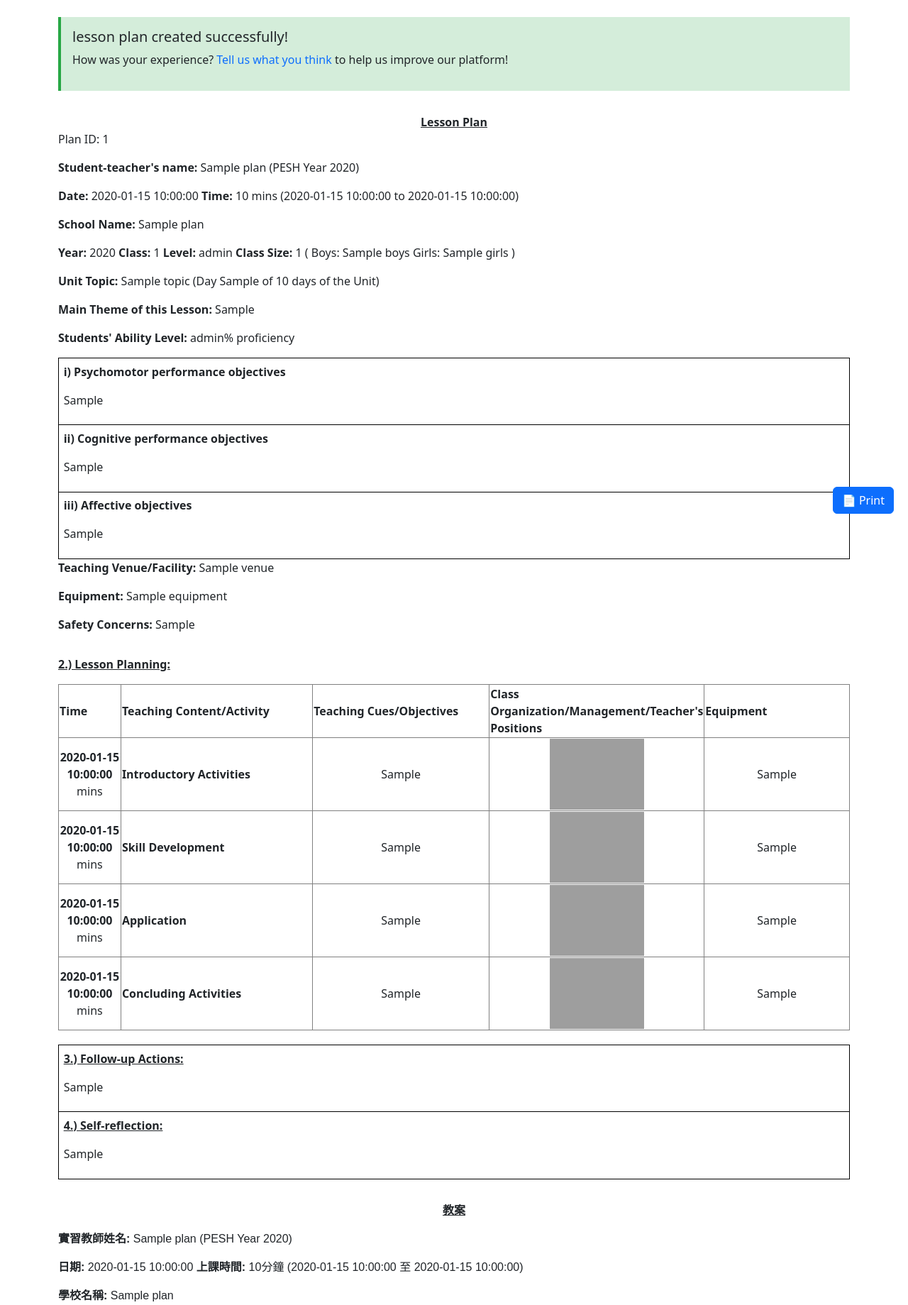
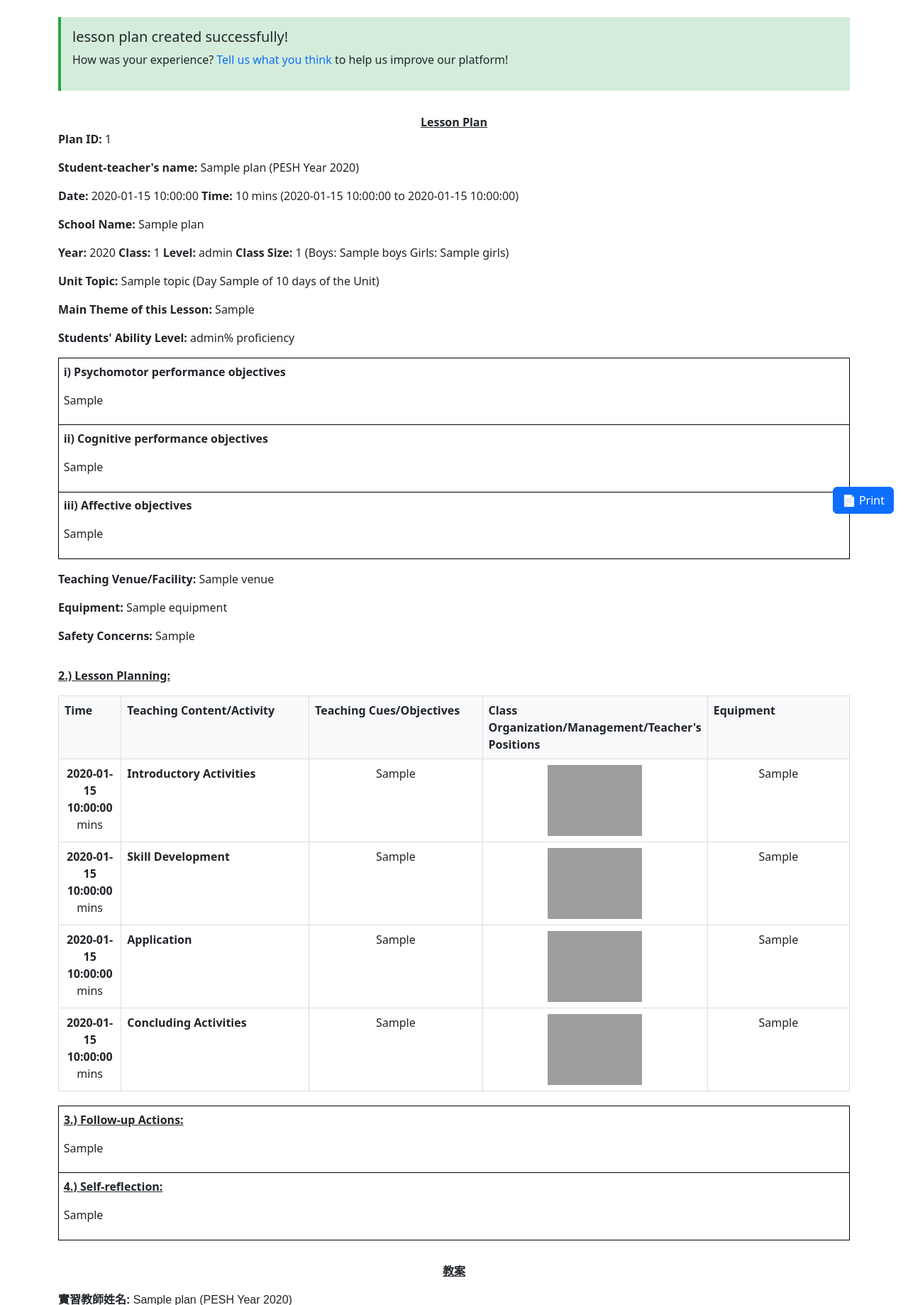
Before and after one commit to youwenshao/staffroom, a Flask app: template templates/view_lesson_plan.html in a window 1280 px wide. Shown: the part 56-1895 px from the top of the page at 71% size. Run offline with Flask 3, Linux system fonts and the light colour scheme; the template is opened without the code that fills it: most values are stand-ins (such as "Sample title", 1, 10 or a date in 2020); grey boxes are pictures that could not be loaded.

Commit message:
Refactor styling in view_lesson_plan.html and view_unit_plan.html for improved layout and consistency; update table classes and enhance section titles.

```diff
--- a/templates/view_lesson_plan.html
+++ b/templates/view_lesson_plan.html
@@ -4,12 +4,6 @@
 
 {% block styles %}
 <style>
-    .print-btn {
-        position: fixed;
-        bottom: 20px;
-        right: 20px;
-        z-index: 100;
-    }
     .success-message {
         background-color: #d4edda;
         border-left: 4px solid #28a745;
@@ -29,11 +23,37 @@
             border: 1px solid black;
         }
     }
+    .print-btn {
+        position: fixed;
+        bottom: 20px;
+        right: 20px;
+        z-index: 100;
+    }
     .lesson-section {
         margin-bottom: 2rem;
     }
     .chinese-section {
         font-family: "Microsoft JhengHei", "PMingLiU", sans-serif;
+    }
+    .lesson-table {
+        width: 100%;
+        border-collapse: collapse;
+        margin-bottom: 1rem;
+    }
+    .lesson-table th,
+    .lesson-table td {
+        border: 1px solid #ddd;
+        padding: 8px;
+        text-align: left;
+        vertical-align: top;
+    }
+    .lesson-table th {
+        background-color: #f8f9fa;
+        font-weight: 600;
+    }
+    .section-title {
+        padding-bottom: 0.5rem;
+        margin: 2rem 0 1rem 0;
     }
 </style>
 {% endblock %}
@@ -54,21 +74,19 @@
         <strong><u><span>Lesson Plan</span></u></strong>
     </p>
 
-    <!-- English content remains the same but cleaned up -->
-    <p>Plan ID: {{ plan.id }}</p>
-    <p></p>
-
+    <!-- Basic Information -->
+    <p><strong>Plan ID:</strong> {{ plan.id }}</p>
     <p><strong>Student-teacher's name:</strong> {{ plan.teacher_name }} (PESH Year {{ plan.pesh_year }})</p>
     <p><strong>Date:</strong> {{ plan.date }} <strong>Time:</strong> {{ plan.class_duration }} mins ({{ plan.start_time }} to {{ plan.end_time }})</p>
     <p><strong>School Name:</strong> {{ plan.school_name }}</p>
-    <p><strong>Year:</strong> {{ plan.year }} <strong>Class: </strong>{{ plan.class_id }} <strong>Level: </strong>{{ plan.class_level }} <strong>Class Size: </strong>{{ plan.class_size }} ( Boys: {{ plan.boys }} Girls: {{ plan.girls }} )</p>
+    <p><strong>Year:</strong> {{ plan.year }} <strong>Class: </strong>{{ plan.class_id }} <strong>Level: </strong>{{ plan.class_level }} <strong>Class Size: </strong>{{ plan.class_size }} (Boys: {{ plan.boys }} Girls: {{ plan.girls }})</p>
     <p><strong>Unit Topic: </strong>{{ plan.topic }} (Day {{ plan.day_of_unit }} of {{ plan.unit_duration }} days of the Unit)</p>
     <p><strong>Main Theme of this Lesson:</strong> {{ plan.lesson_theme }}</p>
     <p><strong>Students' Ability Level:</strong> {{ plan.ability_level }}% proficiency</p>
     <p></p>
 
     <!-- Objectives Table -->
-    <table class="table-bordered" style="width: 100%; border-collapse: collapse;">
+    <table class="lesson-table">
         <tbody>
             <tr>
                 <td style="border: 0.75pt solid #000; padding: 5pt; vertical-align: top;">
@@ -102,7 +120,7 @@
 <div class="lesson-section">
     <p><strong><u>2.) Lesson Planning:</u></strong></p>
 
-    <table class="table-bordered" style="width: 100%; border-collapse: collapse;">
+    <table class="lesson-table">
         <thead>
             <tr>
                 <th style="width: 8%;">Time</th>
@@ -216,7 +234,7 @@
     <p></p>
 
     <!-- Chinese Objectives Table -->
-    <table class="table-bordered" style="width: 100%; border-collapse: collapse;">
+    <table class="lesson-table">
         <tbody>
             <tr>
                 <td style="border: 0.75pt solid #000; padding: 5pt; vertical-align: top;">
@@ -250,7 +268,7 @@
 <div class="lesson-section chinese-section">
     <p><strong><u>2.) 教案規劃:</u></strong></p>
 
-    <table class="table-bordered" style="width: 100%; border-collapse: collapse;">
+    <table class="lesson-table">
         <thead>
             <tr>
                 <th style="width: 8%;">時間</th>
--- a/templates/view_unit_plan.html
+++ b/templates/view_unit_plan.html
@@ -53,14 +53,8 @@
         font-weight: 600;
     }
     .section-title {
-        color: #DDA52D;
-        border-bottom: 2px solid #DDA52D;
         padding-bottom: 0.5rem;
         margin: 2rem 0 1rem 0;
-    }
-    .chinese-section .section-title {
-        color: #69256B;
-        border-bottom: 2px solid #69256B;
     }
 </style>
 {% endblock %}
```
